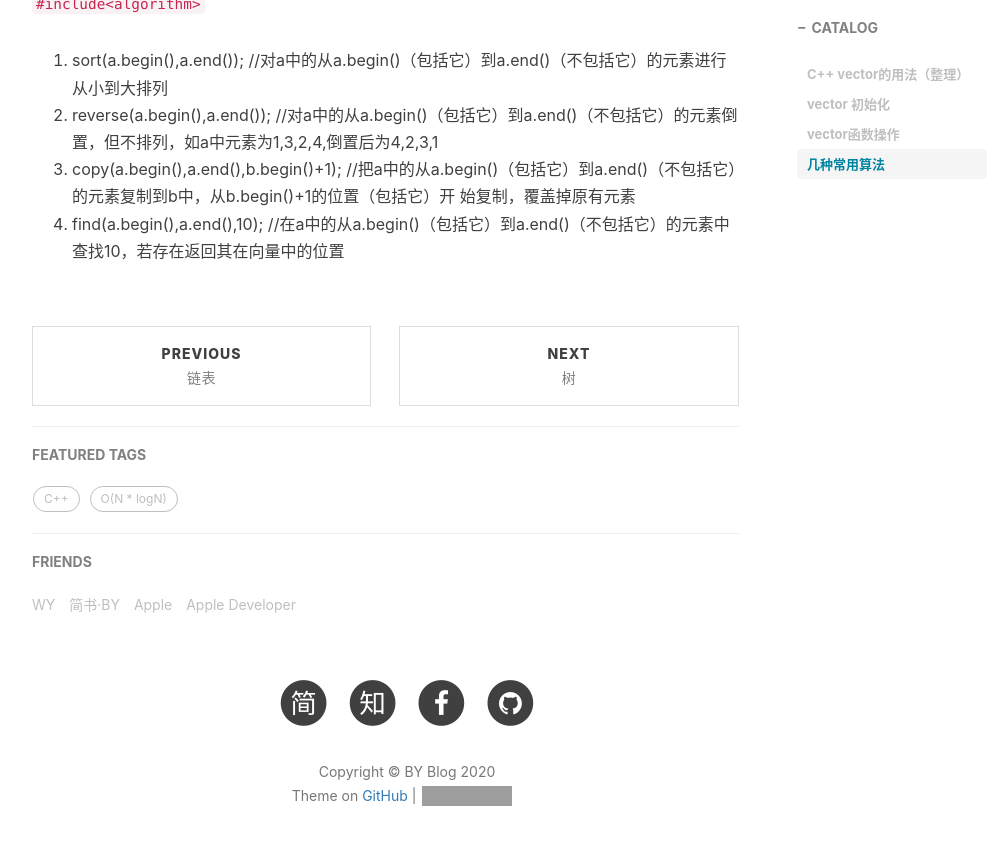
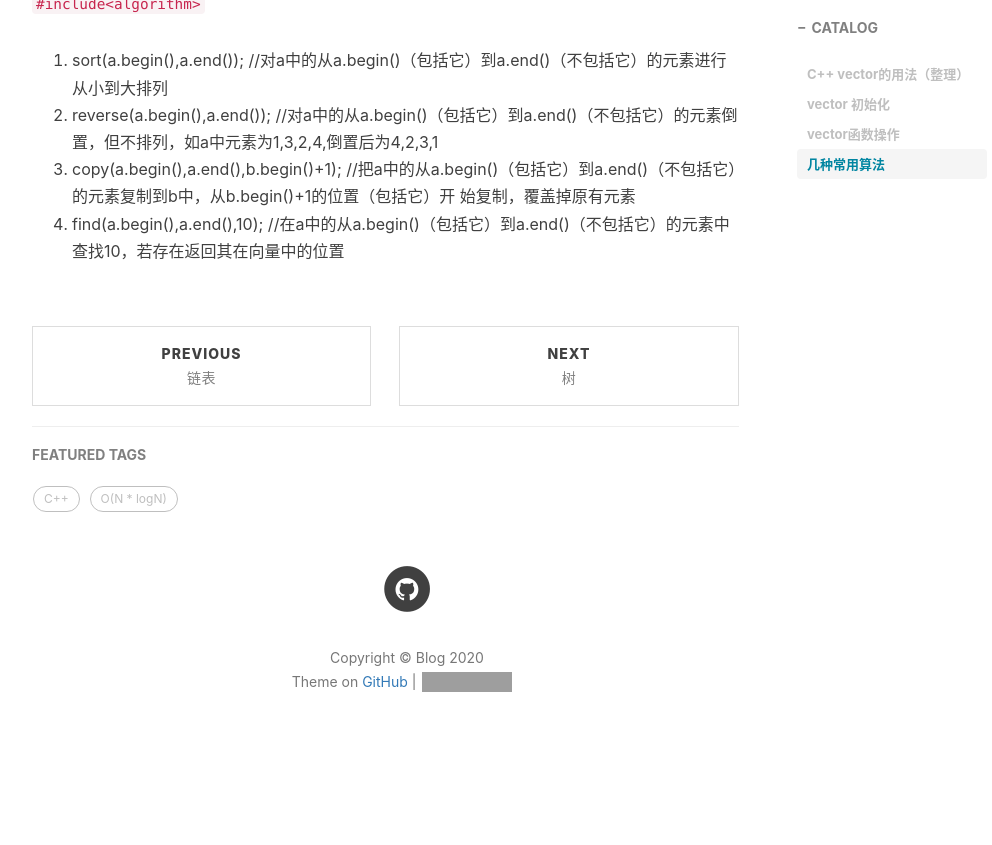
Before and after one commit to AIaimuti/aiaimuti.github.io, a Jekyll site: the page built from _posts/2019-11-21-vector.md, in a window 1280 px wide and 900 px high, scrolled down 1896 px. Shown: the top 845 px of the window, without its empty margins (233-1225 px from the left). Built offline with Jekyll 4.4.1, drawn with Linux system fonts in a browser that asks for light colours; nearby versions of some CDN libraries; comment, search, counter and statistics services are not loaded; after the commit the page ends 2682 px from its top, so only the background shows below that; part of the change alters nothing that is shown; grey boxes are pictures that could not be loaded.

Commit message:
Update _config.yml

```diff
--- a/_config.yml
+++ b/_config.yml
@@ -1,28 +1,28 @@
 # Site settings
-title: BY Blog
-SEOTitle: 柏荧的博客 | BY Blog
-header-img: img/post-bg-desk.jpg
-email: qiubaiying@gmail.com
-description: "Every failure is leading towards success."
-keyword: "BY, BY Blog, 柏荧的博客, qiubaiying, 邱柏荧, iOS, Apple, iPhone"
-url: "http://qiubaiying.github.io"          # your host, for absolute URL
+title: Blog
+SEOTitle: "Be hungry, Be foolish."
+header-img: img/blog_show.jpg
+email: engineer_yang@foxmail.com
+description: "Be hungry, Be foolish"
+keyword: "C++, python, Deeplearing"
+url: "http://aiaimuti.github.io"          # your host, for absolute URL
 baseurl: ""      # for example, '/blog' if your blog hosted on 'host/blog'
-github_repo: "https://github.com/qiubaiying/qiubaiying.github.io.git" # you code repository
+github_repo: "https://github.com/AIaimuti/aiaimuti.github.io.git" # you code repository
 
 # Sidebar settings
 sidebar: true                           # whether or not using Sidebar.
 sidebar-about-description: "Goals determine what you going to be!"
-sidebar-avatar: /img/about-BY-gentle.jpg      # use absolute URL, seeing it's used in both `/` and `/about/`
+sidebar-avatar: /img/avatar-meswx.jpg      # use absolute URL, seeing it's used in both `/` and `/about/`
 
 
 
 # SNS settings
 RSS: false
 # weibo_username:     qiubaiying
-zhihu_username:     qiubaiying
-github_username:    qiubaiying
-facebook_username:  baiying.qiu.7
-jianshu_username:   e71990ada2fd
+#zhihu_username:     qiubaiying
+github_username:    AIaimuti
+#facebook_username:  baiying.qiu.7
+#jianshu_username:   e71990ada2fd
 #twitter_username:   qiubaiying
 
 
@@ -78,7 +78,7 @@ ba_track_id: b50bf2b12b5338a1845e33832976fd68
 
 # Google Analytics
 ga_track_id: 'UA-90855596-1'            # Format: UA-xxxxxx-xx
-ga_domain: qiubaiying.top               # 默认的是 auto, 这里我是自定义了的域名，你如果没有自己的域名，需要改成auto
+ga_domain: auto             # 默认的是 auto, 这里我是自定义了的域名，你如果没有自己的域名，需要改成auto
 
 
 
@@ -97,18 +97,18 @@ service-worker: true
 
 
 # Friends
-friends: [
-    {
-        title: "WY",
-        href: "http://zhengwuyang.com"
-    },{
-        title: "简书·BY",
-        href: "http://www.jianshu.com/u/e71990ada2fd"
-    },{
-        title: "Apple",
-        href: "https://apple.com"
-    },{
-        title: "Apple Developer",
-        href: "https://developer.apple.com/"
-    }
-]
+# friends: [
+#     {
+#         title: "WY",
+#         href: "http://zhengwuyang.com"
+#     },{
+#         title: "简书·BY",
+#         href: "http://www.jianshu.com/u/e71990ada2fd"
+#     },{
+#         title: "Apple",
+#         href: "https://apple.com"
+#     },{
+#         title: "Apple Developer",
+#         href: "https://developer.apple.com/"
+#     }
+# ]
```
